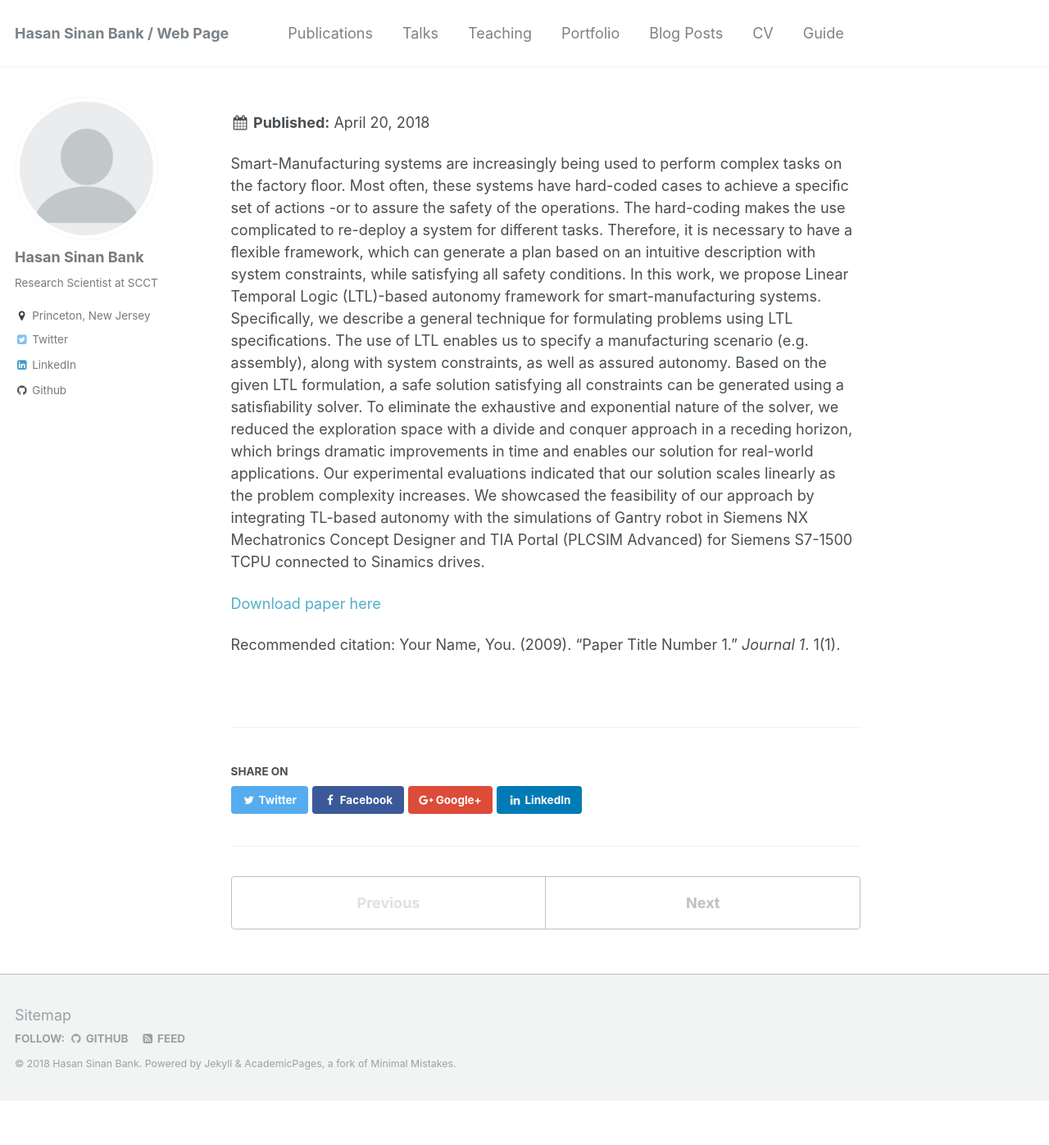
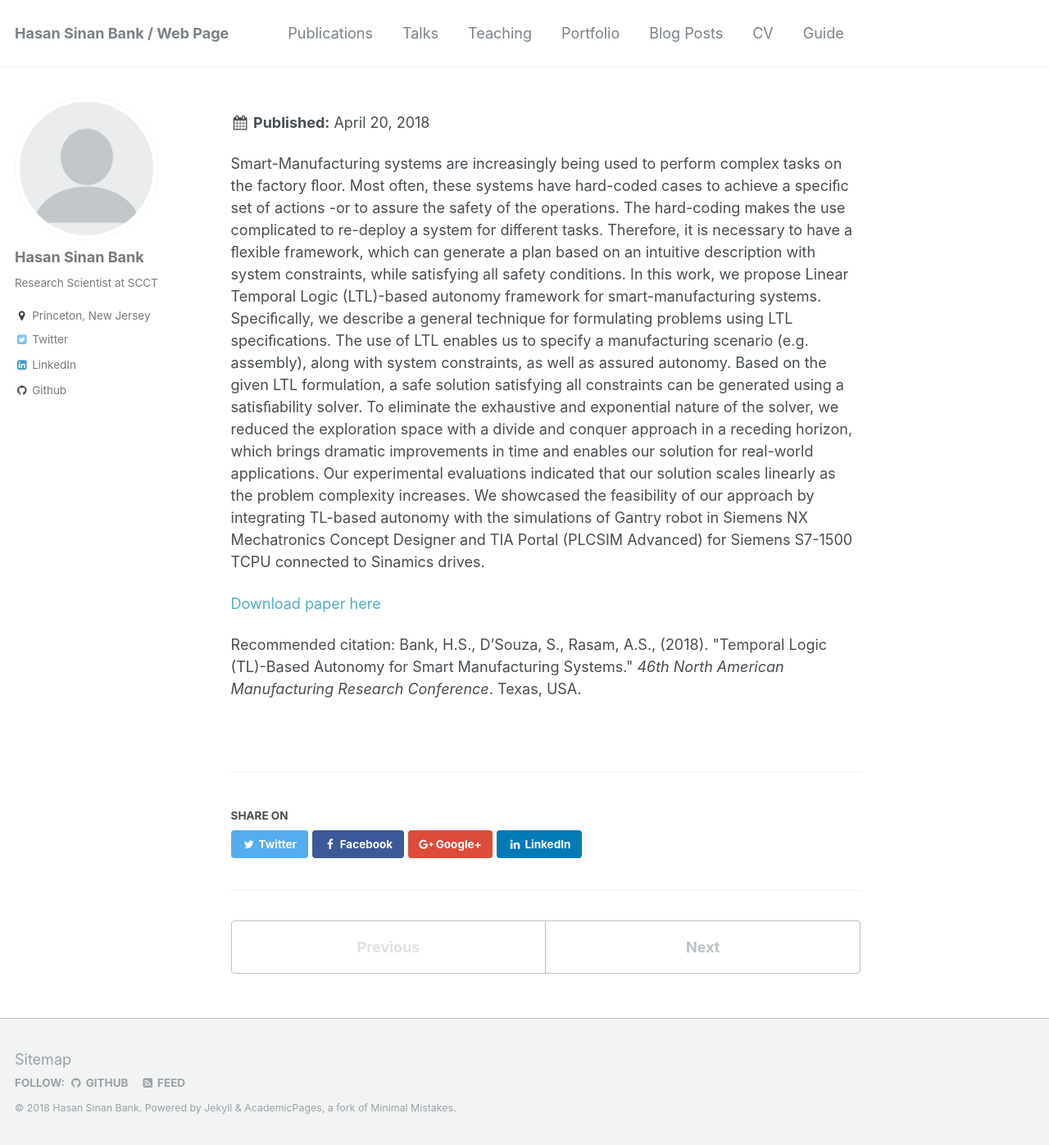
Before and after one commit to bankh/bankh.github.io, a Jekyll site: the page built from _publications/2009-10-01-paper-title-number-1.md, in a window 1280 px wide and 1397 px high. Shown: the whole window at 82% size. Built offline with Jekyll 4.4.1, drawn with Linux system fonts in a browser that asks for light colours.

Commit message:
Update web

```diff
--- a/_publications/2009-10-01-paper-title-number-1.md
+++ b/_publications/2009-10-01-paper-title-number-1.md
@@ -13,4 +13,4 @@ Smart-Manufacturing systems are increasingly being used to perform complex tasks
 
 [Download paper here](http://bankh.github.io/files/SME_NAMRC_46_Paper_140.pdf.pdf)
 
-Recommended citation: Your Name, You. (2009). "Paper Title Number 1." <i>Journal 1</i>. 1(1).
+Recommended citation: Bank, H.S., D'Souza, S., Rasam, A.S., (2018). &quot;Temporal Logic (TL)-Based Autonomy for Smart Manufacturing Systems.&quot; <i>46th North American Manufacturing Research Conference</i>. Texas, USA.
```
